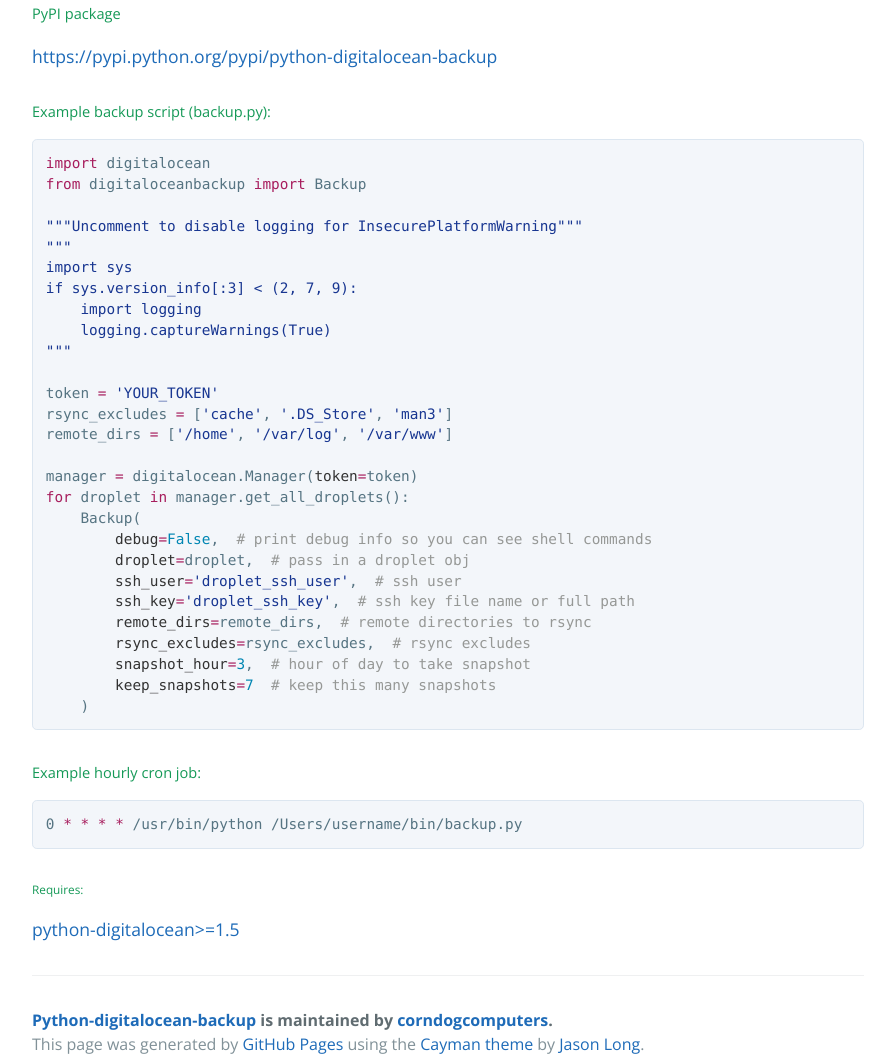
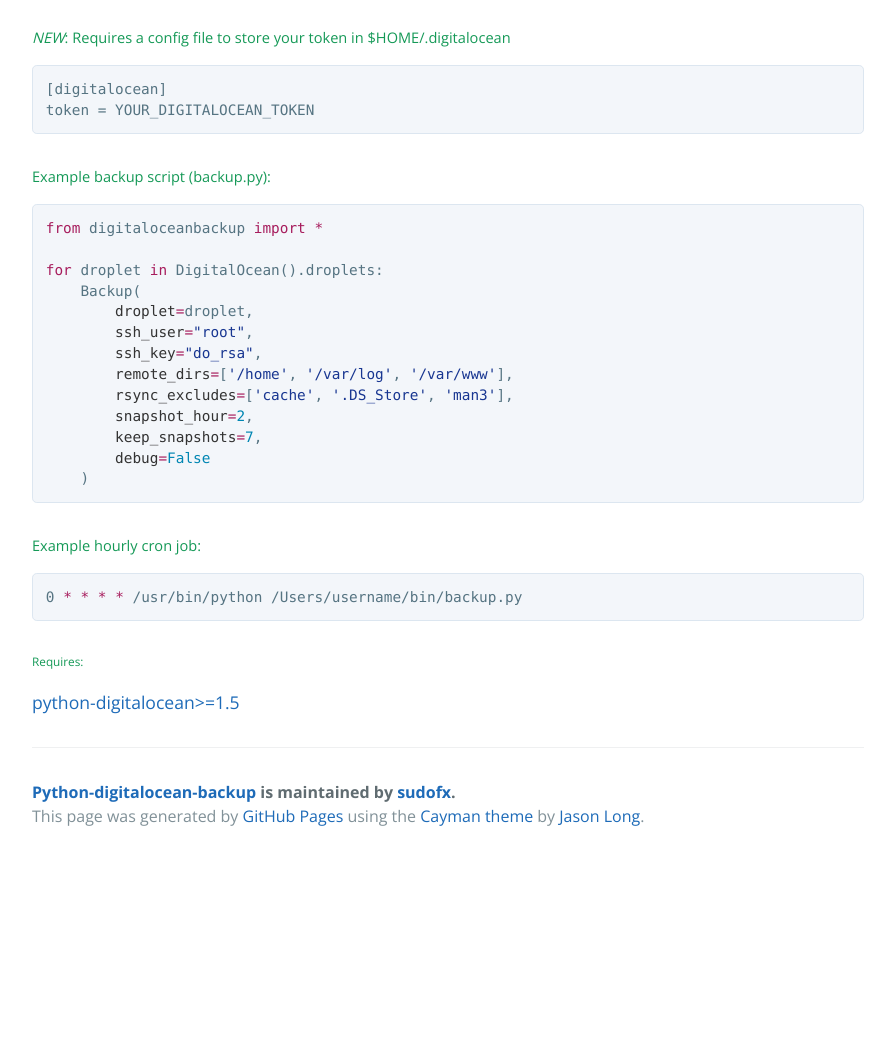
Before and after one commit to sudofx/python-digitalocean-backup, a plain HTML site: page index.html in a window 1280 px wide. Shown: the part 959-2018 px from the top of the page, without its empty margins (192-1087 px from the left). After the commit the page ends 1819 px from the top, so only its background shows below. Drawn offline with nearby package versions, Linux system fonts and the light colour scheme.

```diff
--- a/index.html
+++ b/index.html
@@ -2,7 +2,7 @@
 <html lang="en-us">
   <head>
     <meta charset="UTF-8">
-    <title>Python-digitalocean-backup by corndogcomputers</title>
+    <title>Python-digitalocean-backup by sudofx</title>
     <meta name="viewport" content="width=device-width, initial-scale=1">
     <link rel="stylesheet" type="text/css" href="stylesheets/normalize.css" media="screen">
     <link href='https://fonts.googleapis.com/css?family=Open+Sans:400,700' rel='stylesheet' type='text/css'>
@@ -13,9 +13,9 @@
     <section class="page-header">
       <h1 class="project-name">Python-digitalocean-backup</h1>
       <h2 class="project-tagline">Python module that works with python-digitalocean to manage droplet backups.</h2>
-      <a href="https://github.com/corndogcomputers/python-digitalocean-backup" class="btn">View on GitHub</a>
-      <a href="https://github.com/corndogcomputers/python-digitalocean-backup/zipball/master" class="btn">Download .zip</a>
-      <a href="https://github.com/corndogcomputers/python-digitalocean-backup/tarball/master" class="btn">Download .tar.gz</a>
+      <a href="https://github.com/sudofx/python-digitalocean-backup" class="btn">View on GitHub</a>
+      <a href="https://github.com/sudofx/python-digitalocean-backup/zipball/master" class="btn">Download .zip</a>
+      <a href="https://github.com/sudofx/python-digitalocean-backup/tarball/master" class="btn">Download .tar.gz</a>
     </section>
 
     <section class="main-content">
@@ -27,11 +27,12 @@
 <h6>
 <a id="works-with-posix-nix-osx-cygwin" class="anchor" href="#works-with-posix-nix-osx-cygwin" aria-hidden="true"><span class="octicon octicon-link"></span></a>Works with posix (*nix, osx, cygwin)</h6>
 
-<pre><code>Tested with Python 2.7.8(CYGWIN), 2.7.9(OS X/Linux), 3.4.3(OS X/Linux)
-</code></pre>
+<p>Tested with Python 2.7.8(CYGWIN), 2.7.9(OS X/Linux), 3.4.3(OS X/Linux)</p>
 
 <h2>
 <a id="how-to-install" class="anchor" href="#how-to-install" aria-hidden="true"><span class="octicon octicon-link"></span></a>How to install:</h2>
+
+<p><a href="https://pypi.python.org/pypi/python-digitalocean-backup">PyPI package</a></p>
 
 <p>via pip</p>
 
@@ -44,40 +45,28 @@
 </code></pre>
 
 <h5>
-<a id="pypi-package" class="anchor" href="#pypi-package" aria-hidden="true"><span class="octicon octicon-link"></span></a>PyPI package</h5>
+<a id="new-requires-a-config-file-to-store-your-token-in-homedigitalocean" class="anchor" href="#new-requires-a-config-file-to-store-your-token-in-homedigitalocean" aria-hidden="true"><span class="octicon octicon-link"></span></a><em>NEW</em>: Requires a config file to store your token in $HOME/.digitalocean</h5>
 
-<p><a href="https://pypi.python.org/pypi/python-digitalocean-backup">https://pypi.python.org/pypi/python-digitalocean-backup</a></p>
+<div class="highlight highlight-source-shell"><pre>[digitalocean]
+token = YOUR_DIGITALOCEAN_TOKEN</pre></div>
 
 <h5>
 <a id="example-backup-script-backuppy" class="anchor" href="#example-backup-script-backuppy" aria-hidden="true"><span class="octicon octicon-link"></span></a>Example backup script (backup.py):</h5>
 
-<div class="highlight highlight-source-python"><pre><span class="pl-k">import</span> digitalocean
-<span class="pl-k">from</span> digitaloceanbackup <span class="pl-k">import</span> Backup
+<div class="highlight highlight-source-python"><pre><span class="pl-k">from</span> digitaloceanbackup <span class="pl-k">import</span> <span class="pl-k">*</span>
 
-<span class="pl-s"><span class="pl-pds">"""</span>Uncomment to disable logging for InsecurePlatformWarning<span class="pl-pds">"""</span></span>
-<span class="pl-s"><span class="pl-pds">"""</span></span>
-<span class="pl-s">import sys</span>
-<span class="pl-s">if sys.version_info[:3] &lt; (2, 7, 9):</span>
-<span class="pl-s">    import logging</span>
-<span class="pl-s">    logging.captureWarnings(True)</span>
-<span class="pl-s"><span class="pl-pds">"""</span></span>
-
-token <span class="pl-k">=</span> <span class="pl-s"><span class="pl-pds">'</span>YOUR_TOKEN<span class="pl-pds">'</span></span>
-rsync_excludes <span class="pl-k">=</span> [<span class="pl-s"><span class="pl-pds">'</span>cache<span class="pl-pds">'</span></span>, <span class="pl-s"><span class="pl-pds">'</span>.DS_Store<span class="pl-pds">'</span></span>, <span class="pl-s"><span class="pl-pds">'</span>man3<span class="pl-pds">'</span></span>]
-remote_dirs <span class="pl-k">=</span> [<span class="pl-s"><span class="pl-pds">'</span>/home<span class="pl-pds">'</span></span>, <span class="pl-s"><span class="pl-pds">'</span>/var/log<span class="pl-pds">'</span></span>, <span class="pl-s"><span class="pl-pds">'</span>/var/www<span class="pl-pds">'</span></span>]
-
-manager <span class="pl-k">=</span> digitalocean.Manager(<span class="pl-smi">token</span><span class="pl-k">=</span>token)
-<span class="pl-k">for</span> droplet <span class="pl-k">in</span> manager.get_all_droplets():
+<span class="pl-k">for</span> droplet <span class="pl-k">in</span> DigitalOcean().droplets:
     Backup(
-        <span class="pl-smi">debug</span><span class="pl-k">=</span><span class="pl-c1">False</span>,  <span class="pl-c"># print debug info so you can see shell commands</span>
-        <span class="pl-smi">droplet</span><span class="pl-k">=</span>droplet,  <span class="pl-c"># pass in a droplet obj</span>
-        <span class="pl-smi">ssh_user</span><span class="pl-k">=</span><span class="pl-s"><span class="pl-pds">'</span>droplet_ssh_user<span class="pl-pds">'</span></span>,  <span class="pl-c"># ssh user</span>
-        <span class="pl-smi">ssh_key</span><span class="pl-k">=</span><span class="pl-s"><span class="pl-pds">'</span>droplet_ssh_key<span class="pl-pds">'</span></span>,  <span class="pl-c"># ssh key file name or full path</span>
-        <span class="pl-smi">remote_dirs</span><span class="pl-k">=</span>remote_dirs,  <span class="pl-c"># remote directories to rsync</span>
-        <span class="pl-smi">rsync_excludes</span><span class="pl-k">=</span>rsync_excludes,  <span class="pl-c"># rsync excludes</span>
-        <span class="pl-smi">snapshot_hour</span><span class="pl-k">=</span><span class="pl-c1">3</span>,  <span class="pl-c"># hour of day to take snapshot</span>
-        <span class="pl-smi">keep_snapshots</span><span class="pl-k">=</span><span class="pl-c1">7</span>  <span class="pl-c"># keep this many snapshots</span>
-    )</pre></div>
+        <span class="pl-smi">droplet</span><span class="pl-k">=</span>droplet,
+        <span class="pl-smi">ssh_user</span><span class="pl-k">=</span><span class="pl-s"><span class="pl-pds">"</span>root<span class="pl-pds">"</span></span>,
+        <span class="pl-smi">ssh_key</span><span class="pl-k">=</span><span class="pl-s"><span class="pl-pds">"</span>do_rsa<span class="pl-pds">"</span></span>,
+        <span class="pl-smi">remote_dirs</span><span class="pl-k">=</span>[<span class="pl-s"><span class="pl-pds">'</span>/home<span class="pl-pds">'</span></span>, <span class="pl-s"><span class="pl-pds">'</span>/var/log<span class="pl-pds">'</span></span>, <span class="pl-s"><span class="pl-pds">'</span>/var/www<span class="pl-pds">'</span></span>],
+        <span class="pl-smi">rsync_excludes</span><span class="pl-k">=</span>[<span class="pl-s"><span class="pl-pds">'</span>cache<span class="pl-pds">'</span></span>, <span class="pl-s"><span class="pl-pds">'</span>.DS_Store<span class="pl-pds">'</span></span>, <span class="pl-s"><span class="pl-pds">'</span>man3<span class="pl-pds">'</span></span>],
+        <span class="pl-smi">snapshot_hour</span><span class="pl-k">=</span><span class="pl-c1">2</span>,
+        <span class="pl-smi">keep_snapshots</span><span class="pl-k">=</span><span class="pl-c1">7</span>,
+        <span class="pl-smi">debug</span><span class="pl-k">=</span><span class="pl-c1">False</span>
+    )
+</pre></div>
 
 <h5>
 <a id="example-hourly-cron-job" class="anchor" href="#example-hourly-cron-job" aria-hidden="true"><span class="octicon octicon-link"></span></a>Example hourly cron job:</h5>
@@ -90,7 +79,7 @@
 <p><a href="https://github.com/koalalorenzo/python-digitalocean">python-digitalocean&gt;=1.5</a></p>
 
       <footer class="site-footer">
-        <span class="site-footer-owner"><a href="https://github.com/corndogcomputers/python-digitalocean-backup">Python-digitalocean-backup</a> is maintained by <a href="https://github.com/corndogcomputers">corndogcomputers</a>.</span>
+        <span class="site-footer-owner"><a href="https://github.com/sudofx/python-digitalocean-backup">Python-digitalocean-backup</a> is maintained by <a href="https://github.com/sudofx">sudofx</a>.</span>
 
         <span class="site-footer-credits">This page was generated by <a href="https://pages.github.com">GitHub Pages</a> using the <a href="https://github.com/jasonlong/cayman-theme">Cayman theme</a> by <a href="https://twitter.com/jasonlong">Jason Long</a>.</span>
       </footer>
```
Also changed, not shown: params.json (+1 -1 lines).
